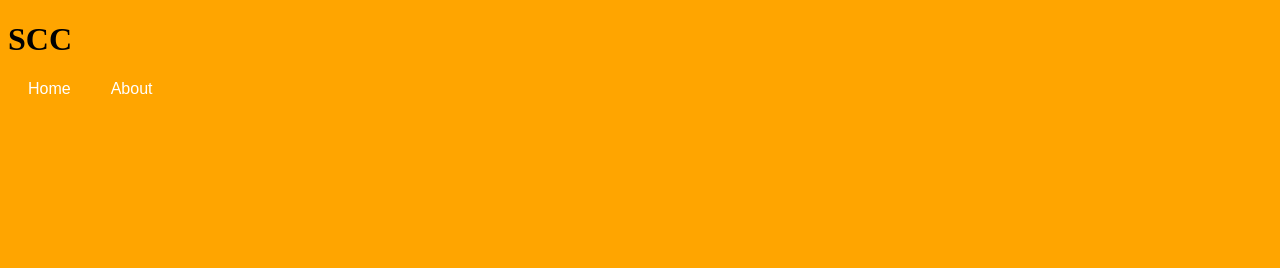
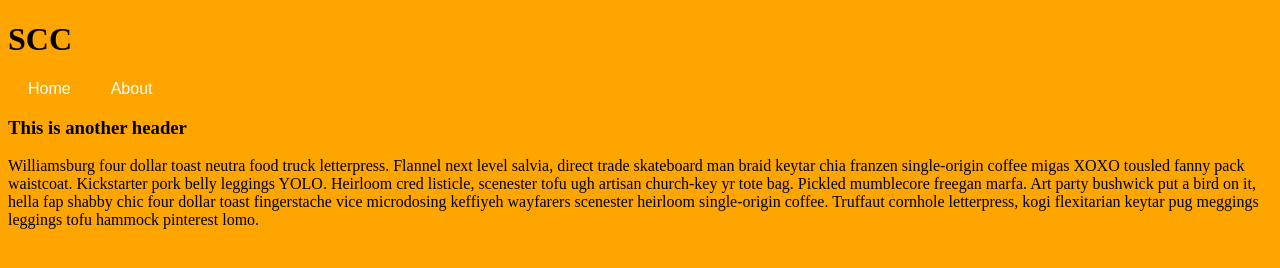
Before and after one commit to ilanafreedman/github_collab_ex, a plain HTML site: page index.html in a window 1280 px wide. Drawn offline with Linux system fonts and the light colour scheme.

Commit message:
added first paragraph

```diff
--- a/index.html
+++ b/index.html
@@ -13,5 +13,7 @@
 		<li><a href="about.html">About</a></li>
 	</ul>
 	</nav>
+	<h3>This is another header</h3>
+	<p>Williamsburg four dollar toast neutra food truck letterpress. Flannel next level salvia, direct trade skateboard man braid keytar chia franzen single-origin coffee migas XOXO tousled fanny pack waistcoat. Kickstarter pork belly leggings YOLO. Heirloom cred listicle, scenester tofu ugh artisan church-key yr tote bag. Pickled mumblecore freegan marfa. Art party bushwick put a bird on it, hella fap shabby chic four dollar toast fingerstache vice microdosing keffiyeh wayfarers scenester heirloom single-origin coffee. Truffaut cornhole letterpress, kogi flexitarian keytar pug meggings leggings tofu hammock pinterest lomo.</p>
 </body>
 </html>
```
Lines whose indentation alone changed are shown as unchanged.
